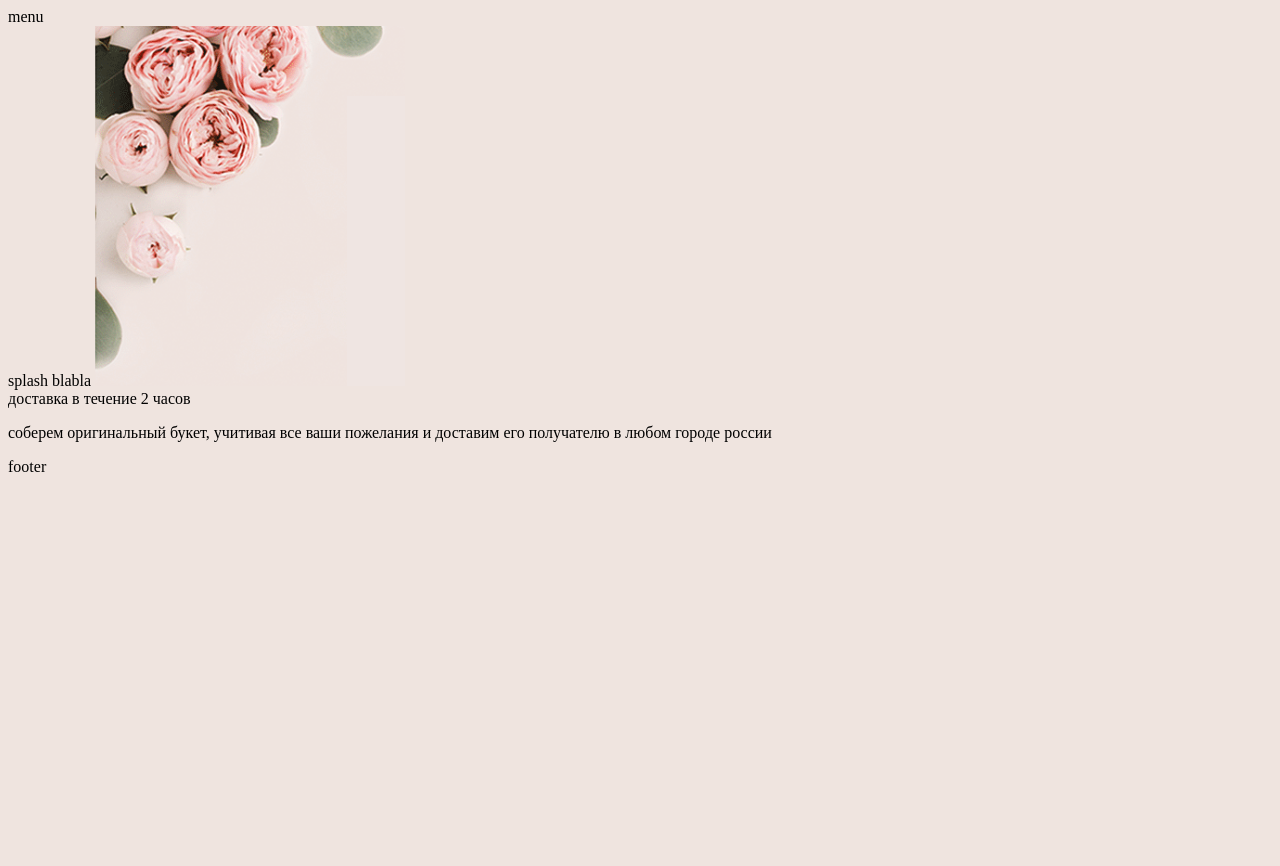
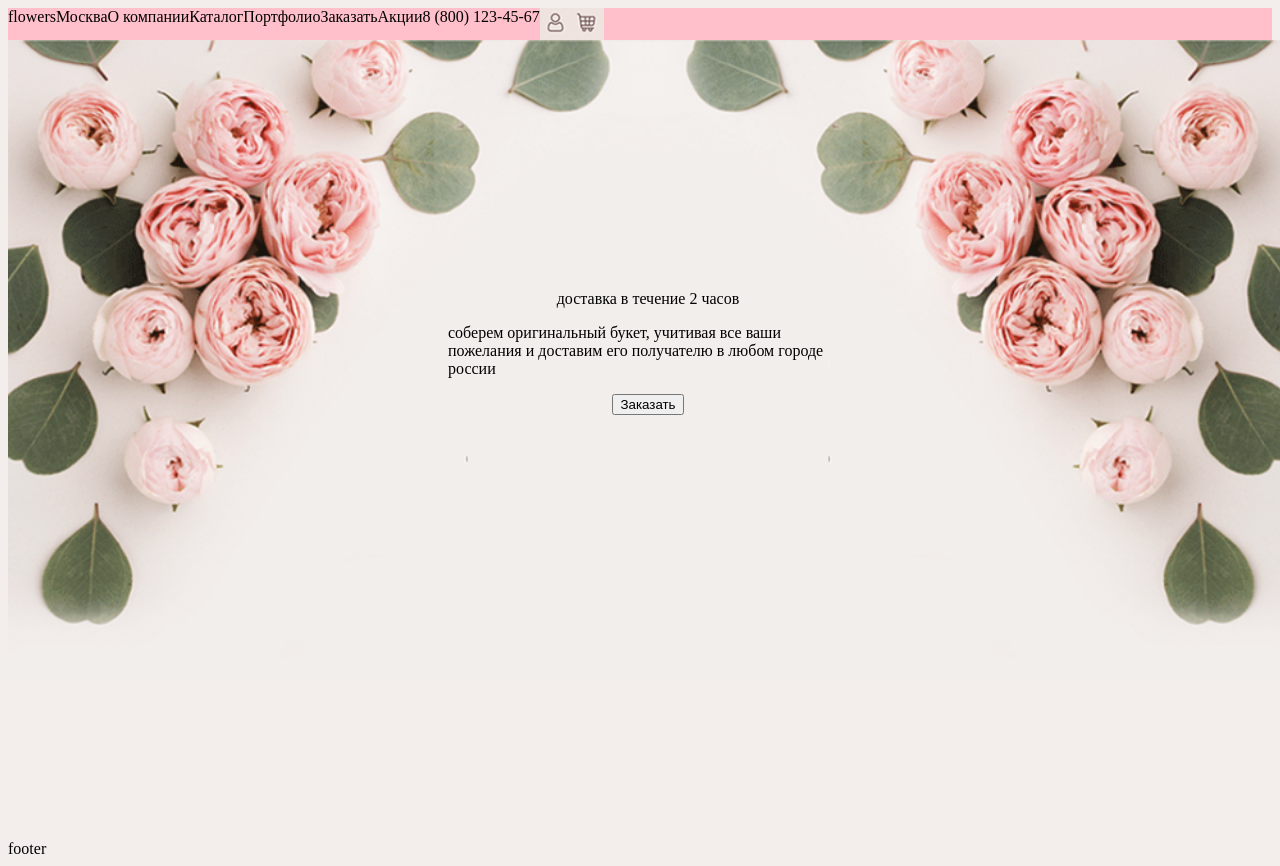
Before and after one commit to Kikipupa/Flowershop, a plain HTML site: page index.html in a window 1280 px wide. Before the commit the page ends 800 px from the top, so only its background shows below. Drawn offline with Linux system fonts and the light colour scheme; a script that the page names is missing.

Commit message:
splash-screen

```diff
--- a/index.html
+++ b/index.html
@@ -9,16 +9,32 @@
     <script src="main.js"></script>
 </head>
 <body>
-    <header>
-        menu
+    <header class="flex-row">
+        <div class="title">flowers</div>
+        <div class="city-picker">Москва</div>
+        <ul class="header-menu flex-row">
+            <li class="menu-item">О компании</li>
+            <li class="menu-item">Каталог</li>
+            <li class="menu-item">Портфолио</li>
+            <li class="menu-item">Заказать</li>
+            <li class="menu-item">Акции</li>
+
+        </ul>
+        <div class="phone">8 (800) 123-45-67</div>
+        <div class="header-right-block flex-row">
+
+            <div class="user-profile"></div>
+            <div class="shopping-cart"></div>
+        </div>
+
+
     </header>
-    <section>
-    splash blabla
+    <section class="splash-screen
+    flex-column">
 
-    <img src="./images/big flowers2.png" alt="" srcset="">
 
-    <div class="bg-flower-left"></div>
-    <div class="bg-flower-right"></div>
+
+    <div class="splash-content flex-column">
 
     <div class="splash-title">
         доставка в течение 2 часов
@@ -26,6 +42,10 @@
     <p>
          соберем оригинальный букет, учитивая все ваши пожелания и доставим его получателю в любом городе россии
     </p>
+    <button>
+        Заказать
+    </button>
+    </div>
     </section>
     <footer>
         footer
--- a/main.css
+++ b/main.css
@@ -1,5 +1,53 @@
 body{
-    background-color: #efe4df;
+    background-color: #f3eeec;
+}
+
+header{
+    background-color: pink;
+}
+
+ul{
+    margin: 0;
+    padding: 0;
+    list-style: none;
+}
+
+.flex-row{
+    display: flex;
+    flex-direction: row;
+}
+
+.flex-column{
+    display: flex;
+    flex-direction: column;
 }
 
 /* todo: add styles here */
+
+.user-profile{
+
+    width: 32px;
+    height: 32px;
+    background-image: url(./images/user.png);
+}
+.shopping-cart{
+
+    width: 32px;
+    height: 32px;
+    background-image: url(./images/cart.png);
+}
+.splash-screen{
+    width: 100vw;
+    height: 100vh;
+    align-items: center;
+    justify-content: center;
+    background-image: url(./images/flower-header-left.png), url(./images/flower-header-right.png);
+    background-repeat: no-repeat;
+    background-size: 50vw 50vw;
+    background-position: top left, top right;
+}
+.splash-content{
+    width: 400px;
+    height: 300px;
+    align-items: center;
+}
```
Also changed, not shown: images/big flowers2.png (deleted), images/cart-flowers.png (renamed from images/car flowers.png), images/cart.png (renamed from images/car.png), images/flower-header-left.png (renamed from images/flower header .png), images/flower-header-right.png (renamed from images/flower header flip.png).
